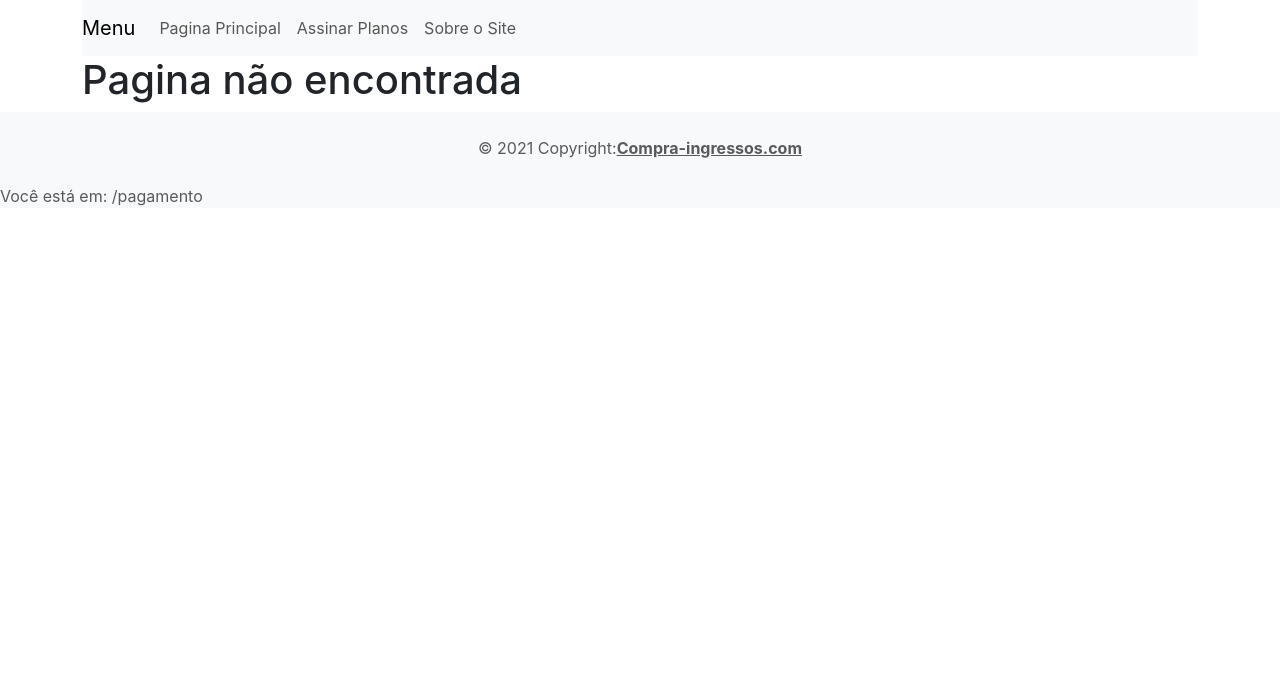
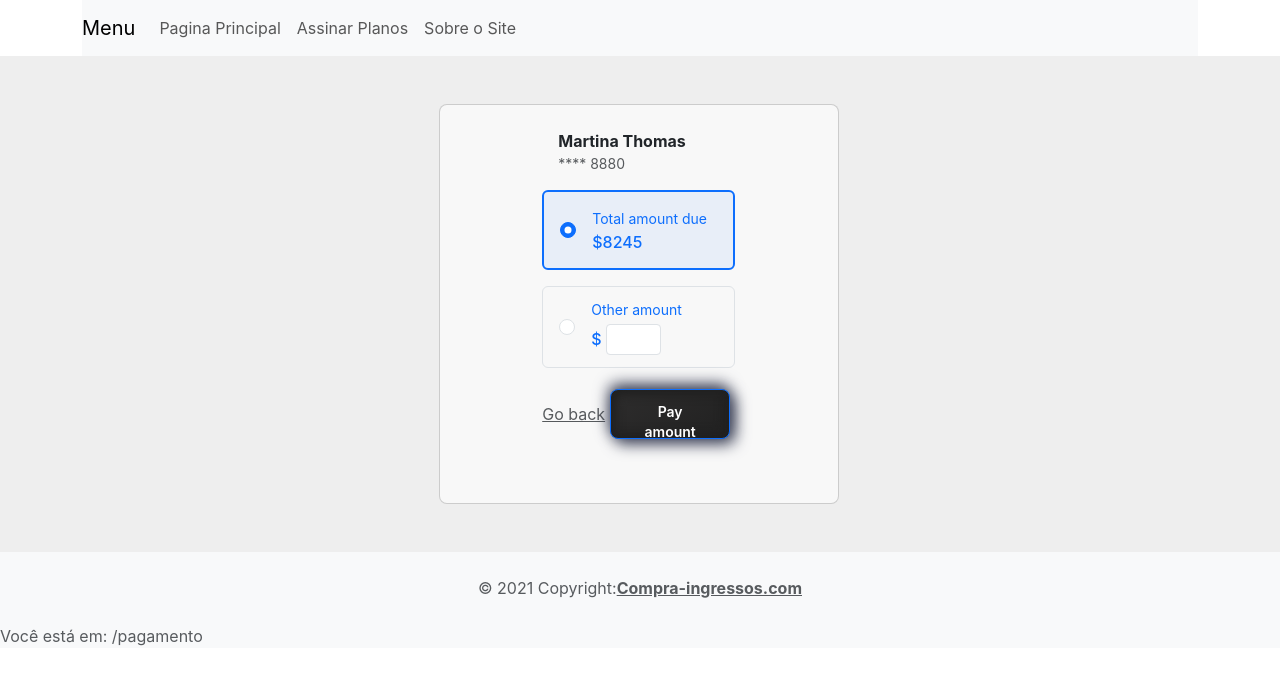
Before and after one commit to victorcals/Web-React, a React (Create React App) app: page /pagamento in a window 1280 px wide. Shown: the top 684 px of the page. Built offline with nearby package versions, Linux system fonts and the light colour scheme.

Commit message:
Ajustar pagina  pagamento

```diff
--- a/package.json
+++ b/package.json
@@ -3,12 +3,15 @@
   "version": "0.1.0",
   "private": true,
   "dependencies": {
+    "@popperjs/core": "^2.11.6",
     "@testing-library/jest-dom": "^5.16.5",
     "@testing-library/react": "^13.4.0",
     "@testing-library/user-event": "^13.5.0",
     "bootstrap": "^5.3.0-alpha1",
+    "mdb-react-ui-kit": "^5.1.0",
     "react": "^18.2.0",
     "react-dom": "^18.2.0",
+    "react-popper": "^2.3.0",
     "react-router-dom": "^6.9.0",
     "react-scripts": "5.0.1",
     "web-vitals": "^2.1.4"
--- a/src/App.js
+++ b/src/App.js
@@ -7,6 +7,7 @@ import Detalhes from './pages/detalhes';
 import Footer from '../src/components/Footer/index';
 import NotFound from './pages/NotFound';
 import Contratar from './pages/contratar';
+import Pagamento from './icon/pagamento';
 
 
 
@@ -50,6 +51,7 @@ function App() {
         <Route path='planos' element={<Planos />} />z
         <Route path='detalhes/:filme' element={<Detalhes />} />
         <Route path='contratar/:val' element={<Contratar />} />
+        <Route path='pagamento' element={<Pagamento />} />
         <Route path='*' element={<NotFound />} />
 
         {/* Criar uma pagina não encontrada
--- a/src/icon/pagamento.js
+++ b/src/icon/pagamento.js
@@ -3,10 +3,87 @@ import "./pagamento.css";
 
 
 
-function Pagamento() {
-    return (
+import React from "react";
+import { MDBBtn, MDBCard, MDBCardBody, MDBCol, MDBContainer, MDBIcon, MDBInput, MDBRadio, MDBRow } from 'mdb-react-ui-kit';
 
-}
+import { createPopper } from '@popperjs/core/lib/popper-lite';
+import { usePopper } from 'react-popper';
 
 
-export default Pagamento;
+export default function Pagamento() {
+    return (
+        <MDBContainer fluid className="py-5" style={{ backgroundColor: "#eee" }}>
+            <MDBRow className="d-flex justify-content-center">
+                <MDBCol md="8" lg="6" xl="4">
+                    <MDBCard className="rounded-3">
+                        <MDBCardBody className="mx-1 my-2">
+                            <div className="d-flex align-items-center">
+                                <div>
+                                    <MDBIcon
+                                        fab
+                                        icon="cc-visa"
+                                        size="4x"
+                                        className="text-black pe-3"
+                                    />
+                                </div>
+                                <div>
+                                    <p className="d-flex flex-column mb-0">
+                                        <b>Martina Thomas</b>
+                                        <span className="small text-muted">**** 8880</span>
+                                    </p>
+                                </div>
+                            </div>
+                            <div className="pt-3">
+                                <div className="d-flex flex-row pb-3">
+                                    <div
+                                        className="rounded border border-primary border-2 d-flex w-100 p-3 align-items-center"
+                                        style={{ backgroundColor: "rgba(18, 101, 241, 0.07)" }}
+                                    >
+                                        <div className="d-flex align-items-center pe-3">
+                                            <MDBRadio
+                                                name="radioNoLabelX"
+                                                id="radioNoLabel11"
+                                                defaultChecked
+                                            />
+                                        </div>
+                                        <div className="d-flex flex-column">
+                                            <p className="mb-1 small text-primary">
+                                                Total amount due
+                                            </p>
+                                            <h6 className="mb-0 text-primary">$8245</h6>
+                                        </div>
+                                    </div>
+                                </div>
+                            </div>
+                            <div className="d-flex flex-row pb-3">
+                                <div className="rounded border d-flex w-100 px-3 py-2 align-items-center">
+                                    <div className="d-flex align-items-center pe-3">
+                                        <MDBRadio name="radioNoLabelX" id="radioNoLabel11" />
+                                    </div>
+                                    <div className="d-flex flex-column py-1">
+                                        <p className="mb-1 small text-primary">Other amount</p>
+                                        <div className="d-flex flex-row align-items-center">
+                                            <h6 className="mb-0 text-primary pe-1">$</h6>
+                                            <MDBInput
+                                                id="typeNumber"
+                                                type="number"
+                                                size="sm"
+                                                style={{ width: "55px" }}
+                                            />
+                                        </div>
+                                    </div>
+                                </div>
+                            </div>
+                            <div className="d-flex justify-content-between align-items-center pb-1">
+                                <a href="#!" className="text-muted">
+                                    Go back
+                                </a>
+                                <MDBBtn size="lg">Pay amount</MDBBtn>
+                            </div>
+                        </MDBCardBody>
+                    </MDBCard>
+                </MDBCol>
+            </MDBRow>
+        </MDBContainer>
+    );
+}
--- a/src/pages/JinPlanos.css
+++ b/src/pages/JinPlanos.css
@@ -20,3 +20,58 @@
 .btn:active {
     background-color: rgb(0, 0, 0);
 }
+
+.pagamento {
+    text-align: center;
+}
+
+
+
+button {
+    height: 50px;
+    margin: 5px;
+    width: 120px;
+    background: #333;
+    -webkit-box-pack: center;
+    -ms-flex-pack: center;
+    justify-content: center;
+    -webkit-box-align: center;
+    -ms-flex-align: center;
+    align-items: center;
+    font-family: Consolas, Courier New, monospace;
+    border: solid #404C5D 1px;
+    font-size: 16px;
+    color: rgb(161, 161, 161);
+    -webkit-transition: 500ms;
+    transition: 500ms;
+    border-radius: 5px;
+    background: linear-gradient(145deg, #2e2d2d, #212121);
+    -webkit-box-shadow: -1px -5px 15px #41465B,
+        5px 5px 15px #41465B,
+        inset 5px 5px 10px #212121,
+        inset -5px -5px 10px #212121;
+    box-shadow: -1px -5px 15px #41465B,
+        5px 5px 15px #41465B,
+        inset 5px 5px 10px #212121,
+        inset -5px -5px 10px #212121;
+}
+
+button:hover {
+    -webkit-box-shadow: 1px 1px 13px #20232e,
+        -1px -1px 13px #545b78;
+    box-shadow: 1px 1px 13px #20232e,
+        -1px -1px 13px #545b78;
+    color: #d6d6d6;
+    -webkit-transition: 500ms;
+    transition: 500ms;
+}
+
+button:active {
+    -webkit-box-shadow: 1px 1px 13px #20232e,
+        -1px -1px 33px #545b78;
+    box-shadow: 1px 1px 13px #20232e,
+        -1px -1px 33px #545b78;
+    color: #d6d6d6;
+    -webkit-transition: 100ms;
+    transition: 100ms;
+}
--- a/src/pages/contratar.js
+++ b/src/pages/contratar.js
@@ -1,4 +1,5 @@
 import React from 'react';
+import "./JinPlanos.css";
 import { useParams } from 'react-router-dom';
 
 
@@ -29,18 +30,24 @@ function Contratar() {
 
     return (
         < div cals="container" >
-            <h1> Plano escolhido: {val}</h1>
+            <h1 className='pagamento'> Plano escolhido: {val}</h1>
             <div>
 
                 {(() => {
                     if (val == 'Basico') {
                         return (
-                            <div>
-                                <h3> {valores[0].nome}</h3>
-                                <h4> {valores[0].valor}</h4>
-                                <h4> {valores[0].disponivel}</h4>
-                                <h4> {valores[0].Propagandas}</h4>
+                            <div className='pagamento'>
+                                <form >
 
+                                    <h4> {valores[0].valor}</h4>
+                                    <h4> {valores[0].disponivel}</h4>
+                                    <h4> {valores[0].Propagandas}</h4>
+
+                                    <button>
+                                        Realizar pagamento
+                                    </button>
+
+                                </form>
 
                             </div>
                         )
```
Also changed, not shown: Npm.txt (added), src/icon/pagamento.css (added), src/icon/pagamentos.css (deleted), 1 other file (tests, documents, lock files or other folders).
